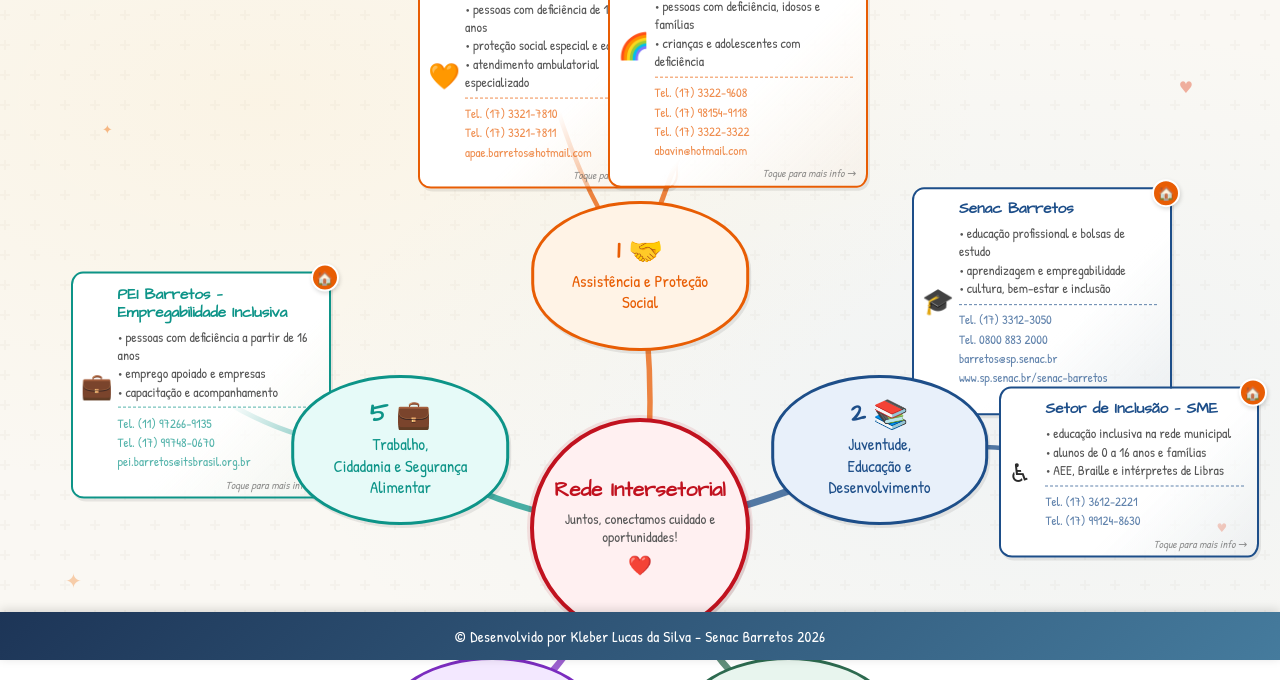
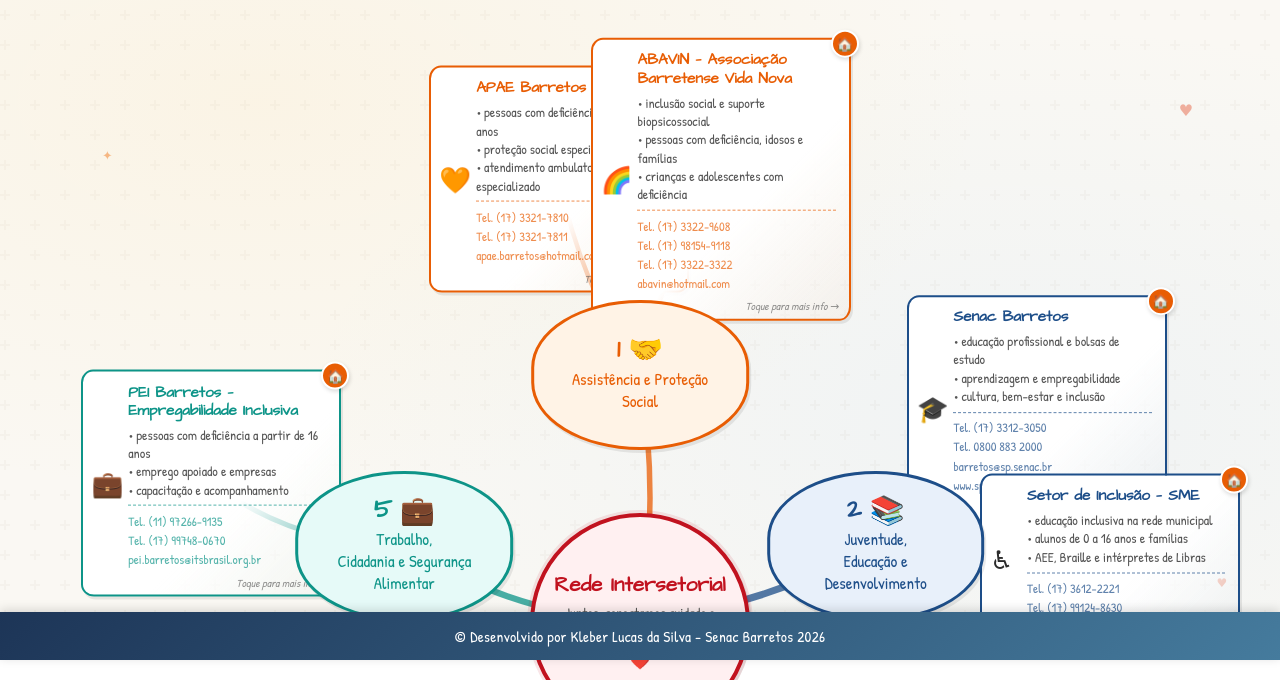
Before and after one commit to KleberLucas/rede-intersetorial-barretos, a plain HTML site: page index.html in a window 1280 px wide. Shown: the part 140-820 px from the top of the page. Drawn offline with Linux system fonts and the light colour scheme.

Commit message:
COrreção topo

```diff
--- a/css/style.css
+++ b/css/style.css
@@ -48,8 +48,9 @@
 /* ===== Cabeçalho ===== */
 .page-header {
   text-align: center;
-  padding: 2rem 1.5rem 1rem;
+  padding: 2rem 1.5rem 1.25rem;
   position: relative;
+  z-index: 30;
 }
 
 .page-header h1 {
@@ -150,7 +151,7 @@
   position: relative;
   width: 100%;
   min-height: 700px;
-  margin: 0 auto;
+  margin: 0.75rem auto 0;
   overflow: visible;
 }
 
--- a/js/app.js
+++ b/js/app.js
@@ -371,16 +371,25 @@
     const numCat = categorias.length;
 
     const largura = container.clientWidth || window.innerWidth;
-    const alturaBase = Math.max(820, largura * 0.82);
+    const alturaBase = Math.max(960, largura * 0.88);
     container.style.height = alturaBase + 'px';
     conteudo.style.height = alturaBase + 'px';
     svg.setAttribute('viewBox', `0 0 ${largura} ${alturaBase}`);
 
+    const margemTopo = 130;
+    const margemLateral = 140;
     const cx = largura / 2;
-    const cy = alturaBase / 2;
+    const cy = alturaBase / 2 + 40;
 
-    const raioCategoria = Math.min(largura, alturaBase) * 0.24;
-    const raioInstituicao = Math.min(largura, alturaBase) * 0.44;
+    const raioCategoria = Math.min(largura, alturaBase) * 0.22;
+    const raioInstituicao = Math.min(largura, alturaBase) * 0.40;
+
+    function limitarPosicao(x, y, halfW, halfH) {
+      return {
+        x: Math.min(largura - halfW, Math.max(halfW, x)),
+        y: Math.min(alturaBase - halfH, Math.max(margemTopo, y))
+      };
+    }
 
     hub.style.left = cx + 'px';
     hub.style.top = cy + 'px';
@@ -401,7 +410,8 @@
 
     categorias.forEach((cat, catIndex) => {
       const anguloCat = anguloInicio + catIndex * anguloPasso;
-      const posCat = polarParaCartesiano(cx, cy, raioCategoria, anguloCat);
+      let posCat = polarParaCartesiano(cx, cy, raioCategoria, anguloCat);
+      posCat = limitarPosicao(posCat.x, posCat.y, margemLateral * 0.7, 80);
 
       const noCat = document.createElement('div');
       noCat.className = 'categoria-no';
@@ -413,7 +423,7 @@
       svgPaths += gerarLinhaOrganica(cx, cy, posCat.x, posCat.y, cat.cor, 4, seed++);
 
       const numInst = cat.instituicoes.length;
-      const spreadAngulo = Math.min(0.55, 0.15 * numInst + 0.1);
+      const spreadAngulo = Math.min(0.5, 0.14 * numInst + 0.08);
 
       cat.instituicoes.forEach((inst, instIndex) => {
         let anguloInst;
@@ -424,8 +434,12 @@
           anguloInst = anguloCat + offset;
         }
 
-        const raioInst = raioInstituicao + (instIndex % 2) * 30;
-        const posInst = polarParaCartesiano(cx, cy, raioInst, anguloInst);
+        // No hemisfério superior, evita empurrar o card ainda mais para cima
+        const noTopo = Math.sin(anguloInst) < -0.35;
+        const extraRaio = noTopo ? 0 : (instIndex % 2) * 24;
+        const raioInst = raioInstituicao + extraRaio;
+        let posInst = polarParaCartesiano(cx, cy, raioInst, anguloInst);
+        posInst = limitarPosicao(posInst.x, posInst.y, margemLateral, margemTopo);
 
         const cardWrapper = document.createElement('div');
         cardWrapper.innerHTML = criarCardHTML(inst, cat.cor, cat.nome, instId);
```
